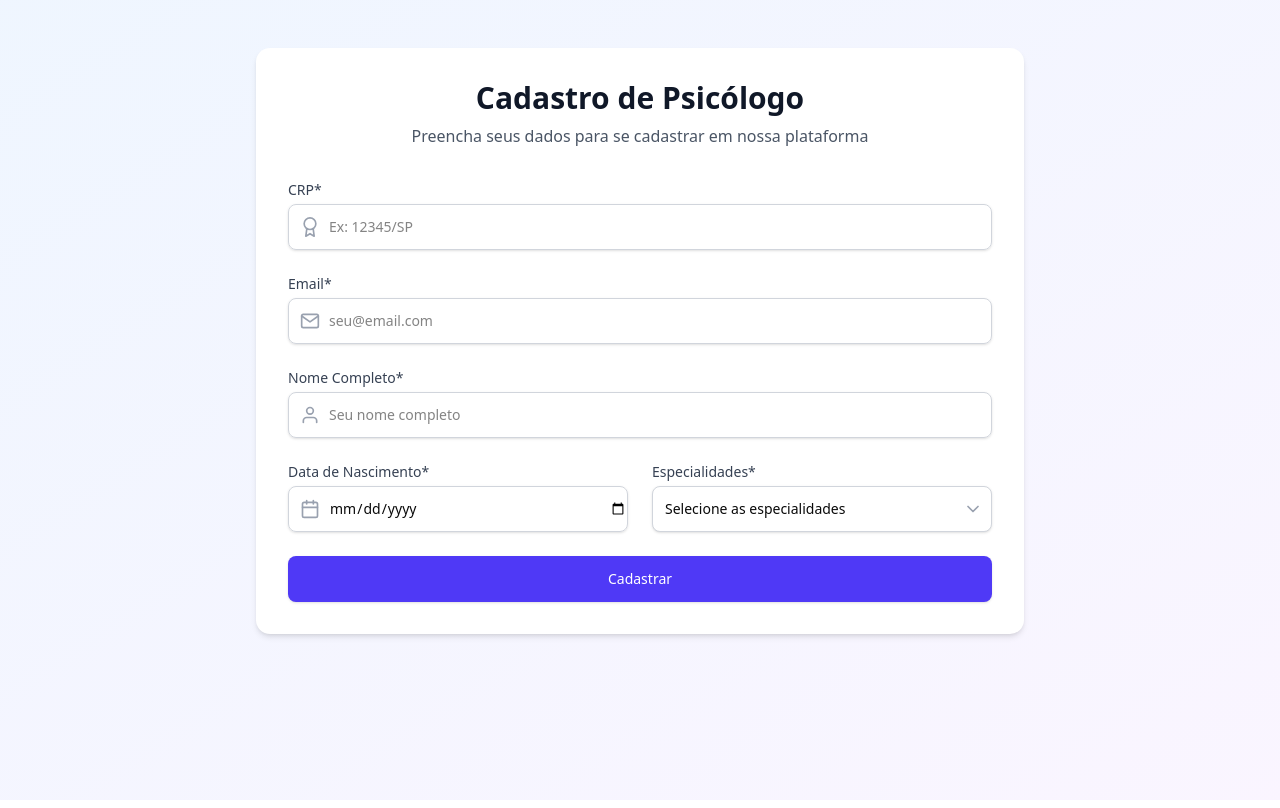
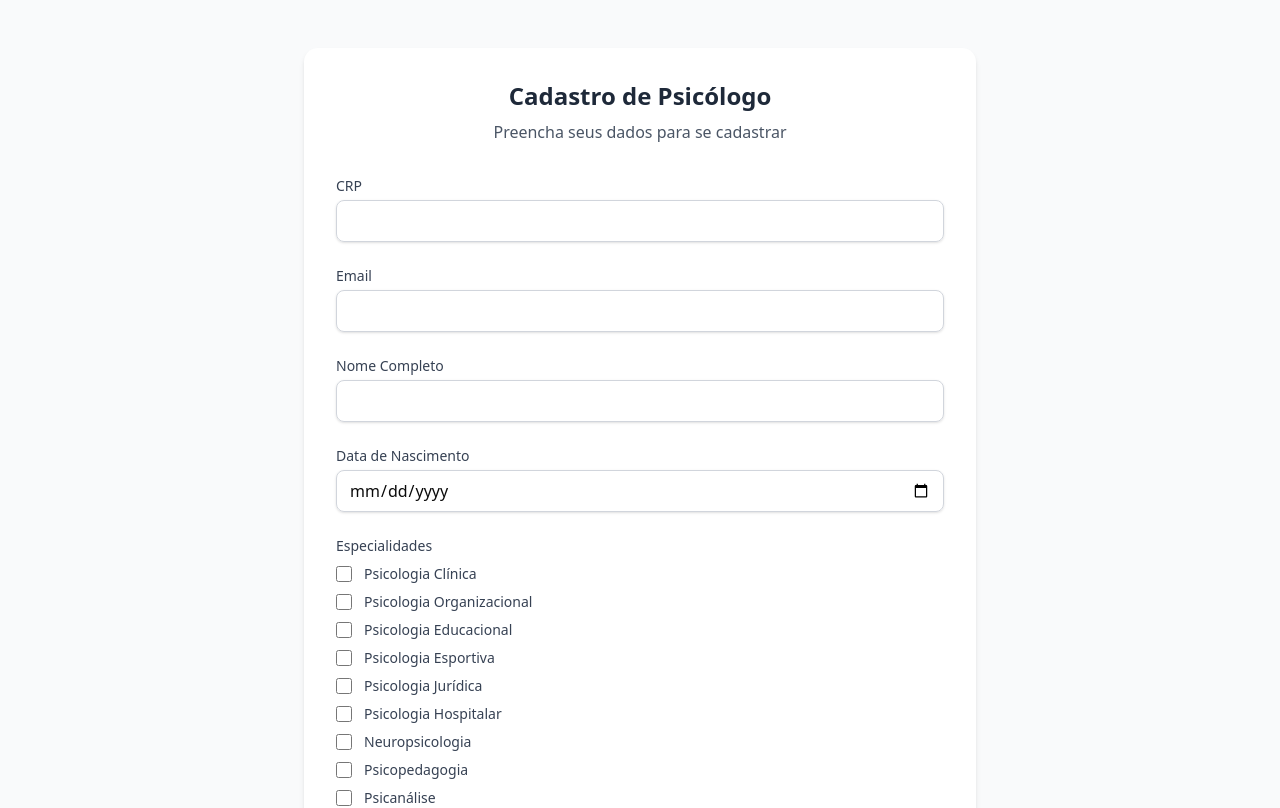
Before and after one commit to MindFlow-Startup/MindFlow, a Next.js app: page /psicologos/cadastro in a window 1280 px wide. Shown: the top 808 px of the page. Built offline with nearby package versions, Linux system fonts and the light colour scheme.

Commit message:
✨ Update Component Login

```diff
--- a/app/api/cadastro/route.ts
+++ b/app/api/cadastro/route.ts
@@ -1,4 +1,3 @@
-// app/api/cadastro/route.ts
 import { NextResponse } from 'next/server';
 import { PrismaClient } from '@prisma/client';
 
@@ -9,13 +8,23 @@ export async function POST(request: Request) {
     const body = await request.json();
     const { crp, email, nomeCompleto, dataNascimento, especialidades } = body;
 
+    // Validação básica
+    if (!Array.isArray(especialidades)) {
+      return NextResponse.json(
+        { message: "Especialidades deve ser um array" },
+        { status: 400 }
+      );
+    }
+
     const psicologo = await prisma.psicologo.create({
       data: {
         crp,
         email,
         nomeCompleto,
         dataNascimento: new Date(dataNascimento),
-        especialidades,
+        especialidades: {
+          set: especialidades,
+        },
       },
     });
 
--- a/app/psicologos/cadastro/page.tsx
+++ b/app/psicologos/cadastro/page.tsx
@@ -1,260 +1,248 @@
-"use client"
+'use client';
 
-import { useState, useEffect } from "react"
-import { useRouter } from "next/navigation"
-import { FiUser, FiMail, FiCalendar, FiAward, FiFileText, FiChevronDown, FiCheck } from "react-icons/fi"
-import { toast } from "react-hot-toast"
+import { useState } from 'react';
 
-const SPECIALTIES_OPTIONS = [
-  "Ansiedade",
-  "Depressão",
-  "Transtornos alimentares",
-  "Estresse pós-traumático",
-  "Terapia de casal",
-  "Terapia infantil",
-  "Orientação profissional",
-  "Dependência química",
-  "Distúrbios do sono",
-  "Autoestima"
-]
+// Lista de especialidades disponíveis
+const ESPECIALIDADES = [
+  "Psicologia Clínica",
+  "Psicologia Organizacional",
+  "Psicologia Educacional",
+  "Psicologia Esportiva",
+  "Psicologia Jurídica",
+  "Psicologia Hospitalar",
+  "Neuropsicologia",
+  "Psicopedagogia",
+  "Psicanálise",
+  "Terapia Cognitivo-Comportamental"
+];
 
-export default function PsychologistRegistration() {
-  const router = useRouter()
+export default function CadastroPsicologo() {
   const [formData, setFormData] = useState({
-    crp: "",
-    email: "",
-    nomeCompleto: "",
-    dataNascimento: "",
-    especialidades: [] as string[],
-  })
+    crp: '',
+    email: '',
+    nomeCompleto: '',
+    dataNascimento: '',
+    especialidades: [] as string[]
+  });
+  const [isSubmitting, setIsSubmitting] = useState(false);
+  const [error, setError] = useState('');
+  const [success, setSuccess] = useState(false);
+  const [registeredId, setRegisteredId] = useState('');
 
-  const [isSubmitting, setIsSubmitting] = useState(false)
-  const [showSpecialties, setShowSpecialties] = useState(false)
+  const handleChange = (e: React.ChangeEvent<HTMLInputElement | HTMLSelectElement>) => {
+    const { name, value } = e.target;
+    setFormData(prev => ({
+      ...prev,
+      [name]: value
+    }));
+  };
 
-  const handleChange = (e: React.ChangeEvent<HTMLInputElement>) => {
-    const { name, value } = e.target
-    setFormData(prev => ({ ...prev, [name]: value }))
+  const handleEspecialidadesChange = (e: React.ChangeEvent<HTMLInputElement>) => {
+    const { value, checked } = e.target;
+    setFormData(prev => {
+      if (checked) {
+        return {
+          ...prev,
+          especialidades: [...prev.especialidades, value]
+        };
+      } else {
+        return {
+          ...prev,
+          especialidades: prev.especialidades.filter(esp => esp !== value)
+        };
+      }
+    });
+  };
+
+  const handleSubmit = async (e: React.FormEvent) => {
+    e.preventDefault();
+    setIsSubmitting(true);
+    setError('');
+    setSuccess(false);
+
+    // Validação básica
+    if (formData.especialidades.length === 0) {
+      setError('Selecione pelo menos uma especialidade');
+      setIsSubmitting(false);
+      return;
     }
 
-  const toggleSpecialty = (specialty: string) => {
-    setFormData(prev => ({
-      ...prev,
-      especialidades: prev.especialidades.includes(specialty)
-        ? prev.especialidades.filter(s => s !== specialty)
-        : [...prev.especialidades, specialty]
-    }))
+    try {
+      const response = await fetch('/api/cadastro', {
+        method: 'POST',
+        headers: {
+          'Content-Type': 'application/json',
+        },
+        body: JSON.stringify({
+          ...formData,
+          dataNascimento: new Date(formData.dataNascimento).toISOString()
+        }),
+      });
+
+      if (!response.ok) {
+        throw new Error('Erro ao cadastrar psicólogo');
       }
 
-  const validateForm = () => {
-    if (!formData.crp) {
-      toast.error("CRP é obrigatório")
-      return false
+      const data = await response.json();
+      setRegisteredId(data.id);
+      setSuccess(true);
+
+      // Limpa o formulário após o sucesso
+      setFormData({
+        crp: '',
+        email: '',
+        nomeCompleto: '',
+        dataNascimento: '',
+        especialidades: []
+      });
+    } catch (err) {
+      setError(err instanceof Error ? err.message : 'Ocorreu um erro desconhecido');
+      console.error('Erro no cadastro:', err);
+    } finally {
+      setIsSubmitting(false);
     }
-    if (!formData.email) {
-      toast.error("E-mail é obrigatório")
-      return false
-    }
-    if (!formData.nomeCompleto) {
-      toast.error("Nome completo é obrigatório")
-      return false
-    }
-    if (!formData.dataNascimento) {
-      toast.error("Data de nascimento é obrigatória")
-      return false
-    }
-    if (formData.especialidades.length === 0) {
-      toast.error("Selecione pelo menos uma especialidade")
-      return false
-    }
-    return true
+  };
+
+  const handleNewRegistration = () => {
+    setSuccess(false);
+    setRegisteredId('');
+  };
+
+  if (success) {
+    return (
+      <div className="min-h-screen bg-gray-50 py-12 px-4 sm:px-6 lg:px-8 flex items-center justify-center">
+        <div className="max-w-md w-full bg-green-50 border border-green-200 p-8 rounded-lg shadow-md text-center">
+          <div className="mx-auto flex items-center justify-center h-12 w-12 rounded-full bg-green-100">
+            <svg
+              className="h-6 w-6 text-green-600"
+              fill="none"
+              stroke="currentColor"
+              viewBox="0 0 24 24"
+            >
+              <path
+                strokeLinecap="round"
+                strokeLinejoin="round"
+                strokeWidth="2"
+                d="M5 13l4 4L19 7"
+              />
+            </svg>
+          </div>
+          <h2 className="mt-3 text-lg font-medium text-gray-900">Cadastro realizado com sucesso!</h2>
+          <p className="mt-2 text-sm text-gray-600">
+            Psicólogo cadastrado com ID: {registeredId}
+          </p>
+          <div className="mt-6">
+            <button
+              onClick={handleNewRegistration}
+              className="inline-flex items-center px-4 py-2 border border-transparent text-sm font-medium rounded-md shadow-sm text-white bg-indigo-600 hover:bg-indigo-700 focus:outline-none focus:ring-2 focus:ring-offset-2 focus:ring-indigo-500"
+            >
+              Cadastrar novo psicólogo
+            </button>
+          </div>
+        </div>
+      </div>
+    );
   }
 
-  const handleSubmit = async (e: React.FormEvent) => {
-    e.preventDefault()
-
-    if (!validateForm()) return
-
-    setIsSubmitting(true)
-
-    try {
-      const response = await fetch("/api/cadastro", {
-        method: "POST",
-        headers: {
-          "Content-Type": "application/json",
-        },
-        body: JSON.stringify(formData),
-      })
-
-      if (!response.ok) {
-        const errorData = await response.json()
-        throw new Error(errorData.message || "Erro no cadastro")
-      }
-
-      const data = await response.json()
-      toast.success("Cadastro realizado com sucesso!")
-      router.push(`/confirmacao?email=${encodeURIComponent(data.email)}`)
-    } catch (error) {
-      toast.error(error instanceof Error ? error.message : "Erro desconhecido")
-    } finally {
-      setIsSubmitting(false)
-    }
-  }
-
-  useEffect(() => {
-    const handleClickOutside = (event: MouseEvent) => {
-      const target = event.target as Node
-      const dropdown = document.getElementById("specialties-dropdown")
-      if (dropdown && !dropdown.contains(target)) {
-        setShowSpecialties(false)
-      }
-    }
-
-    document.addEventListener("mousedown", handleClickOutside)
-    return () => document.removeEventListener("mousedown", handleClickOutside)
-  }, [])
-
   return (
-    <div className="min-h-screen bg-gradient-to-br from-blue-50 to-purple-50 py-12 px-4 sm:px-6 lg:px-8">
-      <div className="max-w-3xl mx-auto">
-        <div className="bg-white rounded-xl shadow-md overflow-hidden">
-          <div className="p-8">
+    <div className="min-h-screen bg-gray-50 py-12 px-4 sm:px-6 lg:px-8">
+      <div className="max-w-md mx-auto bg-white rounded-xl shadow-md overflow-hidden md:max-w-2xl p-8">
         <div className="text-center mb-8">
-              <h1 className="text-3xl font-bold text-gray-900">Cadastro de Psicólogo</h1>
-              <p className="mt-2 text-gray-600">
-                Preencha seus dados para se cadastrar em nossa plataforma
-              </p>
+          <h1 className="text-2xl font-bold text-gray-800">Cadastro de Psicólogo</h1>
+          <p className="mt-2 text-gray-600">Preencha seus dados para se cadastrar</p>
         </div>
 
+        {error && (
+          <div className="mb-4 p-4 bg-red-100 border border-red-400 text-red-700 rounded">
+            {error}
+          </div>
+        )}
+
         <form onSubmit={handleSubmit} className="space-y-6">
-              <div className="grid grid-cols-1 gap-6 sm:grid-cols-2">
-                {/* CRP */}
-                <div className="sm:col-span-2">
+          <div>
             <label htmlFor="crp" className="block text-sm font-medium text-gray-700">
-                    CRP*
+              CRP
             </label>
-                  <div className="mt-1 relative rounded-md shadow-sm">
-                    <div className="absolute inset-y-0 left-0 pl-3 flex items-center pointer-events-none">
-                      <FiAward className="h-5 w-5 text-gray-400" />
-                    </div>
             <input
               type="text"
+              id="crp"
               name="crp"
-                      id="crp"
+              required
               value={formData.crp}
               onChange={handleChange}
-                      className="focus:ring-indigo-500 focus:border-indigo-500 block w-full pl-10 sm:text-sm border-gray-300 rounded-md py-3 border"
-                      placeholder="Ex: 12345/SP"
+              className="mt-1 block w-full px-3 py-2 border border-gray-300 rounded-md shadow-sm focus:outline-none focus:ring-indigo-500 focus:border-indigo-500"
             />
           </div>
+
+          <div>
+            <label htmlFor="email" className="block text-sm font-medium text-gray-700">
+              Email
+            </label>
+            <input
+              type="email"
+              id="email"
+              name="email"
+              required
+              value={formData.email}
+              onChange={handleChange}
+              className="mt-1 block w-full px-3 py-2 border border-gray-300 rounded-md shadow-sm focus:outline-none focus:ring-indigo-500 focus:border-indigo-500"
+            />
           </div>
 
-                {/* Email */}
-                <div className="sm:col-span-2">
-                  <label htmlFor="email" className="block text-sm font-medium text-gray-700">
-                    Email*
+          <div>
+            <label htmlFor="nomeCompleto" className="block text-sm font-medium text-gray-700">
+              Nome Completo
             </label>
-                  <div className="mt-1 relative rounded-md shadow-sm">
-                    <div className="absolute inset-y-0 left-0 pl-3 flex items-center pointer-events-none">
-                      <FiMail className="h-5 w-5 text-gray-400" />
-                    </div>
             <input
-                      type="email"
-                      name="email"
-                      id="email"
-                      value={formData.email}
+              type="text"
+              id="nomeCompleto"
+              name="nomeCompleto"
+              required
+              value={formData.nomeCompleto}
               onChange={handleChange}
-                      className="focus:ring-indigo-500 focus:border-indigo-500 block w-full pl-10 sm:text-sm border-gray-300 rounded-md py-3 border"
-                      placeholder="seu@email.com"
+              className="mt-1 block w-full px-3 py-2 border border-gray-300 rounded-md shadow-sm focus:outline-none focus:ring-indigo-500 focus:border-indigo-500"
             />
           </div>
+
+          <div>
+            <label htmlFor="dataNascimento" className="block text-sm font-medium text-gray-700">
+              Data de Nascimento
+            </label>
+            <input
+              type="date"
+              id="dataNascimento"
+              name="dataNascimento"
+              required
+              value={formData.dataNascimento}
+              onChange={handleChange}
+              className="mt-1 block w-full px-3 py-2 border border-gray-300 rounded-md shadow-sm focus:outline-none focus:ring-indigo-500 focus:border-indigo-500"
+            />
           </div>
 
-                {/* Nome Completo */}
-                <div className="sm:col-span-2">
-                  <label htmlFor="nomeCompleto" className="block text-sm font-medium text-gray-700">
-                    Nome Completo*
+          <div>
+            <label className="block text-sm font-medium text-gray-700 mb-2">
+              Especialidades
             </label>
-                  <div className="mt-1 relative rounded-md shadow-sm">
-                    <div className="absolute inset-y-0 left-0 pl-3 flex items-center pointer-events-none">
-                      <FiUser className="h-5 w-5 text-gray-400" />
-                    </div>
+            <div className="space-y-2">
+              {ESPECIALIDADES.map(especialidade => (
+                <div key={especialidade} className="flex items-center">
                   <input
-                      type="text"
-                      name="nomeCompleto"
-                      id="nomeCompleto"
-                      value={formData.nomeCompleto}
-                      onChange={handleChange}
-                      className="focus:ring-indigo-500 focus:border-indigo-500 block w-full pl-10 sm:text-sm border-gray-300 rounded-md py-3 border"
-                      placeholder="Seu nome completo"
+                    type="checkbox"
+                    id={`esp-${especialidade}`}
+                    name="especialidades"
+                    value={especialidade}
+                    checked={formData.especialidades.includes(especialidade)}
+                    onChange={handleEspecialidadesChange}
+                    className="h-4 w-4 text-indigo-600 focus:ring-indigo-500 border-gray-300 rounded"
                   />
-                  </div>
-                </div>
-
-                {/* Data de Nascimento */}
-                <div>
-                  <label htmlFor="dataNascimento" className="block text-sm font-medium text-gray-700">
-                    Data de Nascimento*
+                  <label
+                    htmlFor={`esp-${especialidade}`}
+                    className="ml-3 block text-sm font-medium text-gray-700"
+                  >
+                    {especialidade}
                   </label>
-                  <div className="mt-1 relative rounded-md shadow-sm">
-                    <div className="absolute inset-y-0 left-0 pl-3 flex items-center pointer-events-none">
-                      <FiCalendar className="h-5 w-5 text-gray-400" />
-                    </div>
-                    <input
-                      type="date"
-                      name="dataNascimento"
-                      id="dataNascimento"
-                      value={formData.dataNascimento}
-                      onChange={handleChange}
-                      className="focus:ring-indigo-500 focus:border-indigo-500 block w-full pl-10 sm:text-sm border-gray-300 rounded-md py-3 border"
-                      max={new Date().toISOString().split("T")[0]}
-                    />
-                  </div>
-                </div>
-
-                {/* Especialidades */}
-                <div>
-                  <label htmlFor="especialidades" className="block text-sm font-medium text-gray-700">
-                    Especialidades*
-                  </label>
-                  <div className="mt-1 relative" id="specialties-dropdown">
-                    <button
-                      type="button"
-                      className="relative w-full bg-white border border-gray-300 rounded-md shadow-sm pl-3 pr-10 py-3 text-left cursor-default focus:outline-none focus:ring-1 focus:ring-indigo-500 focus:border-indigo-500 sm:text-sm"
-                      onClick={() => setShowSpecialties(!showSpecialties)}
-                    >
-                      <span className="block truncate">
-                        {formData.especialidades.length > 0
-                          ? formData.especialidades.join(", ")
-                          : "Selecione as especialidades"}
-                      </span>
-                      <span className="absolute inset-y-0 right-0 flex items-center pr-2 pointer-events-none">
-                        <FiChevronDown className="h-5 w-5 text-gray-400" />
-                      </span>
-                    </button>
-
-                    {showSpecialties && (
-                      <div className="absolute z-10 mt-1 w-full bg-white shadow-lg max-h-60 rounded-md py-1 text-base ring-1 ring-black ring-opacity-5 overflow-auto focus:outline-none sm:text-sm">
-                        {SPECIALTIES_OPTIONS.map((specialty) => (
-                          <div
-                            key={specialty}
-                            className={`cursor-default select-none relative py-2 pl-8 pr-4 ${
-                              formData.especialidades.includes(specialty)
-                                ? "bg-indigo-100 text-indigo-900"
-                                : "text-gray-900 hover:bg-indigo-50"
-                            }`}
-                            onClick={() => toggleSpecialty(specialty)}
-                          >
-                            <span className="block truncate">{specialty}</span>
-                            {formData.especialidades.includes(specialty) && (
-                              <span className="absolute inset-y-0 left-0 flex items-center pl-3 text-indigo-600">
-                                <FiCheck className="h-5 w-5" />
-                              </span>
-                            )}
                 </div>
               ))}
-                      </div>
-                    )}
-                  </div>
             </div>
           </div>
 
@@ -262,43 +250,13 @@ export default function PsychologistRegistration() {
             <button
               type="submit"
               disabled={isSubmitting}
-                  className={`w-full flex justify-center py-3 px-4 border border-transparent rounded-md shadow-sm text-sm font-medium text-white bg-indigo-600 hover:bg-indigo-700 focus:outline-none focus:ring-2 focus:ring-offset-2 focus:ring-indigo-500 ${
-                    isSubmitting ? "opacity-70 cursor-not-allowed" : ""
-                  }`}
+              className={`w-full flex justify-center py-2 px-4 border border-transparent rounded-md shadow-sm text-sm font-medium text-white bg-indigo-600 hover:bg-indigo-700 focus:outline-none focus:ring-2 focus:ring-offset-2 focus:ring-indigo-500 ${isSubmitting ? 'opacity-50 cursor-not-allowed' : ''}`}
             >
-                  {isSubmitting ? (
-                    <>
-                      <svg
-                        className="animate-spin -ml-1 mr-3 h-5 w-5 text-white"
-                        xmlns="http://www.w3.org/2000/svg"
-                        fill="none"
-                        viewBox="0 0 24 24"
-                      >
-                        <circle
-                          className="opacity-25"
-                          cx="12"
-                          cy="12"
-                          r="10"
-                          stroke="currentColor"
-                          strokeWidth="4"
-                        ></circle>
-                        <path
-                          className="opacity-75"
-                          fill="currentColor"
-                          d="M4 12a8 8 0 018-8V0C5.373 0 0 5.373 0 12h4zm2 5.291A7.962 7.962 0 014 12H0c0 3.042 1.135 5.824 3 7.938l3-2.647z"
-                        ></path>
-                      </svg>
-                      Cadastrando...
-                    </>
-                  ) : (
-                    "Cadastrar"
-                  )}
+              {isSubmitting ? 'Cadastrando...' : 'Cadastrar'}
             </button>
           </div>
         </form>
       </div>
     </div>
-      </div>
-    </div>
-  )
+  );
 }
```
Also changed, not shown: 2 other files (tests, documents, lock files or other folders). Lines whose indentation alone changed are shown as unchanged.
